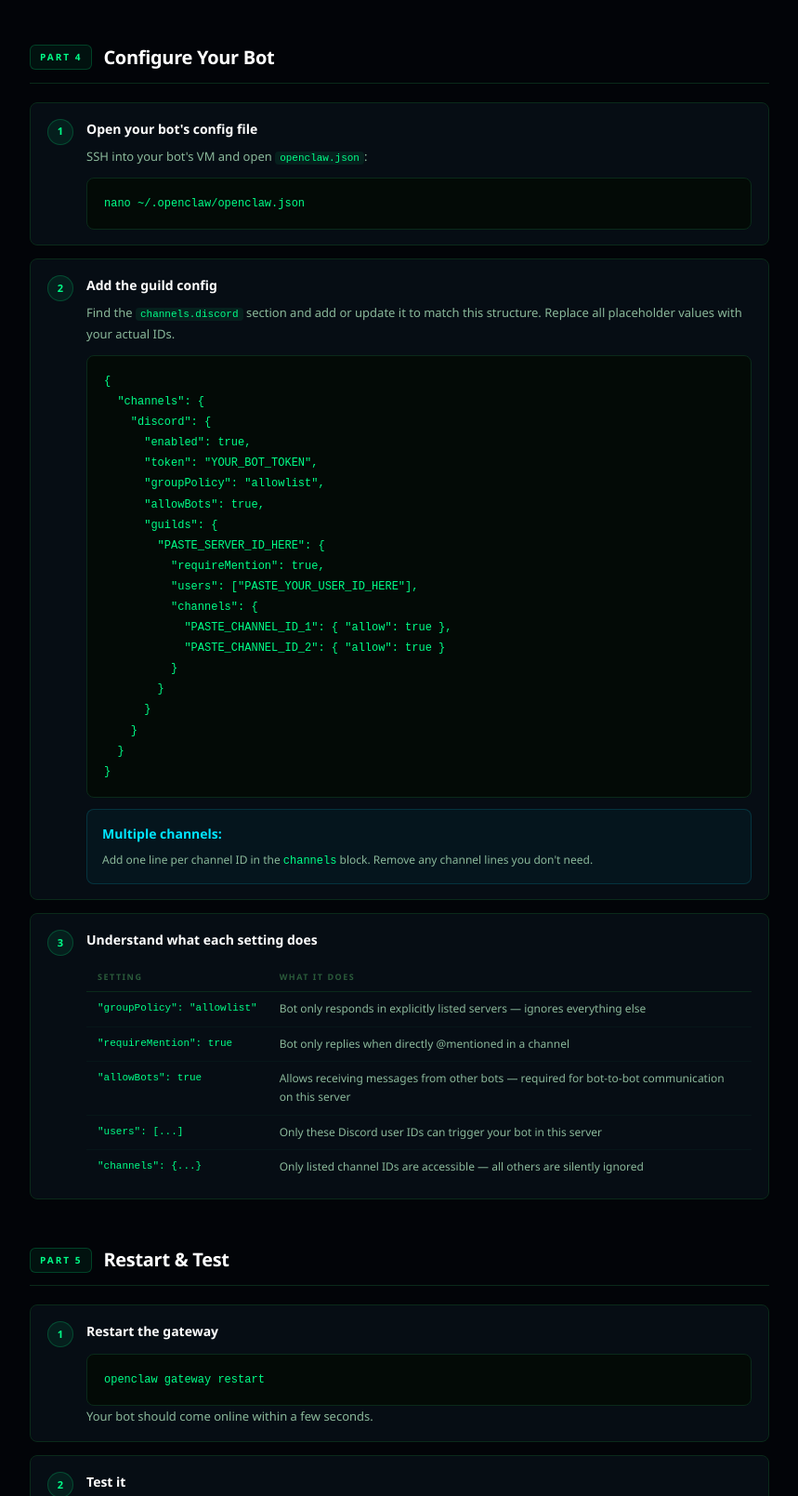
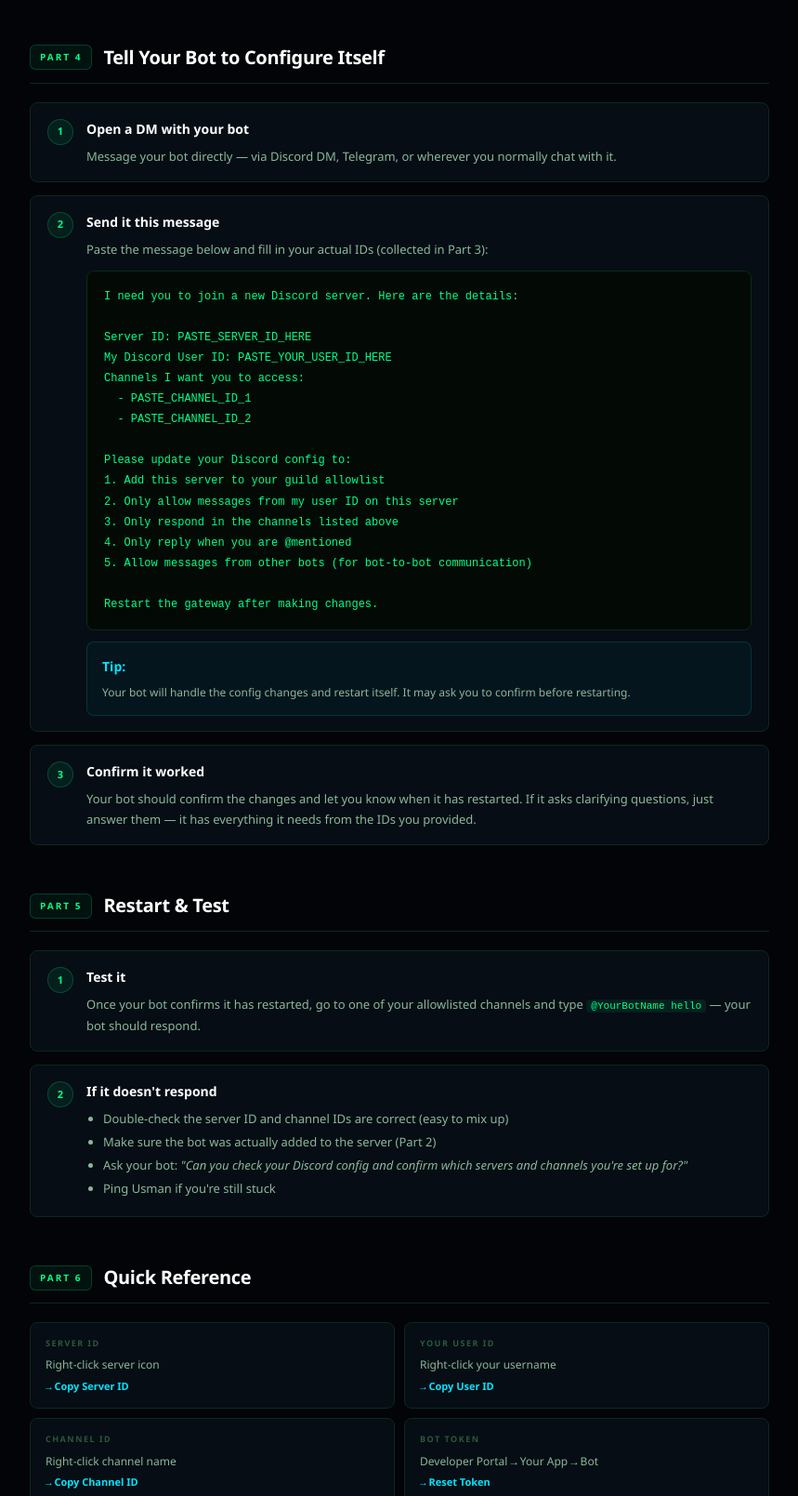
Before and after one commit to marvinrevbot/grow-team-bot-guide, a plain HTML site: page index.html in a window 1280 px wide. Shown: the part 2462-4071 px from the top of the page at 93% size, without its empty margins (210-1069 px from the left). Drawn offline with Linux system fonts and the light colour scheme.

Commit message:
Simplify Part 4: tell your bot vs editing config manually

```diff
--- a/index.html
+++ b/index.html
@@ -237,59 +237,45 @@
   <div class="part" id="p4">
     <div class="part-header">
       <span class="part-num">Part 4</span>
-      <h2>Configure Your Bot</h2>
+      <h2>Tell Your Bot to Configure Itself</h2>
     </div>
     <div class="steps">
       <div class="step">
         <div class="step-num">1</div>
         <div class="step-body">
-          <strong>Open your bot's config file</strong>
-          <p>SSH into your bot's VM and open <code>openclaw.json</code>:</p>
-          <pre><code>nano ~/.openclaw/openclaw.json</code></pre>
+          <strong>Open a DM with your bot</strong>
+          <p>Message your bot directly — via Discord DM, Telegram, or wherever you normally chat with it.</p>
         </div>
       </div>
       <div class="step">
         <div class="step-num">2</div>
         <div class="step-body">
-          <strong>Add the guild config</strong>
-          <p>Find the <code>channels.discord</code> section and add or update it to match this structure. Replace all placeholder values with your actual IDs.</p>
-          <pre><code>{
-  "channels": {
-    "discord": {
-      "enabled": true,
-      "token": "YOUR_BOT_TOKEN",
-      "groupPolicy": "allowlist",
-      "allowBots": true,
-      "guilds": {
-        "PASTE_SERVER_ID_HERE": {
-          "requireMention": true,
-          "users": ["PASTE_YOUR_USER_ID_HERE"],
-          "channels": {
-            "PASTE_CHANNEL_ID_1": { "allow": true },
-            "PASTE_CHANNEL_ID_2": { "allow": true }
-          }
-        }
-      }
-    }
-  }
-}</code></pre>
-          <div class="note"><strong>Multiple channels:</strong> Add one line per channel ID in the <code>channels</code> block. Remove any channel lines you don't need.</div>
+          <strong>Send it this message</strong>
+          <p>Paste the message below and fill in your actual IDs (collected in Part 3):</p>
+          <pre><code>I need you to join a new Discord server. Here are the details:
+
+Server ID: PASTE_SERVER_ID_HERE
+My Discord User ID: PASTE_YOUR_USER_ID_HERE
+Channels I want you to access:
+  - PASTE_CHANNEL_ID_1
+  - PASTE_CHANNEL_ID_2
+
+Please update your Discord config to:
+1. Add this server to your guild allowlist
+2. Only allow messages from my user ID on this server
+3. Only respond in the channels listed above
+4. Only reply when you are @mentioned
+5. Allow messages from other bots (for bot-to-bot communication)
+
+Restart the gateway after making changes.</code></pre>
+          <div class="note"><strong>Tip:</strong> Your bot will handle the config changes and restart itself. It may ask you to confirm before restarting.</div>
         </div>
       </div>
       <div class="step">
         <div class="step-num">3</div>
         <div class="step-body">
-          <strong>Understand what each setting does</strong>
-          <table class="ref-table">
-            <thead><tr><th>Setting</th><th>What it does</th></tr></thead>
-            <tbody>
-              <tr><td>"groupPolicy": "allowlist"</td><td>Bot only responds in explicitly listed servers — ignores everything else</td></tr>
-              <tr><td>"requireMention": true</td><td>Bot only replies when directly @mentioned in a channel</td></tr>
-              <tr><td>"allowBots": true</td><td>Allows receiving messages from other bots — required for bot-to-bot communication on this server</td></tr>
-              <tr><td>"users": [...]</td><td>Only these Discord user IDs can trigger your bot in this server</td></tr>
-              <tr><td>"channels": {...}</td><td>Only listed channel IDs are accessible — all others are silently ignored</td></tr>
-            </tbody>
-          </table>
+          <strong>Confirm it worked</strong>
+          <p>Your bot should confirm the changes and let you know when it has restarted. If it asks clarifying questions, just answer them — it has everything it needs from the IDs you provided.</p>
         </div>
       </div>
     </div>
@@ -305,27 +291,19 @@
       <div class="step">
         <div class="step-num">1</div>
         <div class="step-body">
-          <strong>Restart the gateway</strong>
-          <pre><code>openclaw gateway restart</code></pre>
-          <p>Your bot should come online within a few seconds.</p>
+          <strong>Test it</strong>
+          <p>Once your bot confirms it has restarted, go to one of your allowlisted channels and type <code>@YourBotName hello</code> — your bot should respond.</p>
         </div>
       </div>
       <div class="step">
         <div class="step-num">2</div>
         <div class="step-body">
-          <strong>Test it</strong>
-          <p>In one of your allowlisted channels, type <code>@YourBotName hello</code> — your bot should respond.</p>
-        </div>
-      </div>
-      <div class="step">
-        <div class="step-num">3</div>
-        <div class="step-body">
           <strong>If it doesn't respond</strong>
           <ul>
-            <li>Double-check the server ID and channel IDs (easy to mix up)</li>
-            <li>Confirm the bot was added to the server (Part 2)</li>
-            <li>Verify the JSON is valid — no missing commas or brackets</li>
-            <li>Run <code>openclaw doctor</code> on your VM for a diagnostics check</li>
+            <li>Double-check the server ID and channel IDs are correct (easy to mix up)</li>
+            <li>Make sure the bot was actually added to the server (Part 2)</li>
+            <li>Ask your bot: <em>"Can you check your Discord config and confirm which servers and channels you're set up for?"</em></li>
+            <li>Ping Usman if you're still stuck</li>
           </ul>
         </div>
       </div>
@@ -356,12 +334,8 @@
         <div class="qref-val">Developer Portal → Your App → Bot<strong>→ Reset Token</strong></div>
       </div>
       <div class="qref-item">
-        <div class="qref-label">Config file location</div>
-        <div class="qref-val"><strong>~/.openclaw/openclaw.json</strong></div>
-      </div>
-      <div class="qref-item">
-        <div class="qref-label">Restart command</div>
-        <div class="qref-val"><strong>openclaw gateway restart</strong></div>
+        <div class="qref-label">Stuck?</div>
+        <div class="qref-val">Ask your bot to check its Discord config<strong>or ping Usman</strong></div>
       </div>
     </div>
   </div>
```
